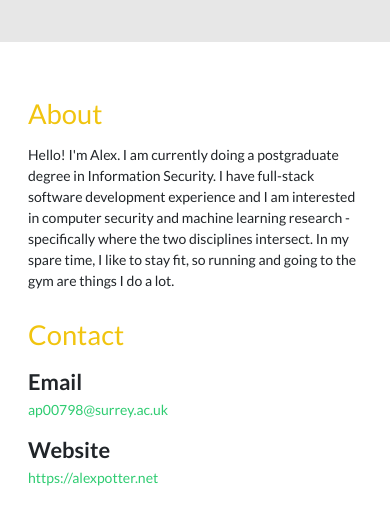
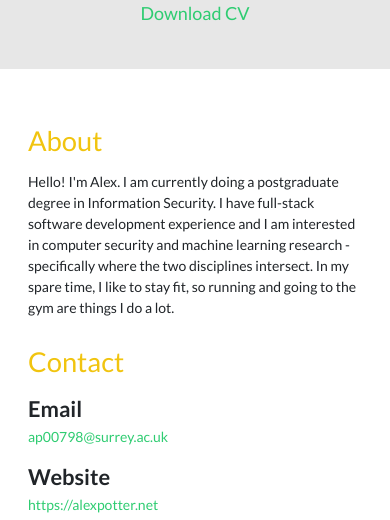
Before and after one commit to alexpotter1/alexpotter1.github.io, a Gatsby site: page / in a window 390 px wide. Shown: the part 120-640 px from the top of the page. Built offline with nearby package versions, Linux system fonts and the light colour scheme; Gatsby itself is replaced by a stand-in of ours.

Commit message:
Add link to download PDF CV form

```diff
--- a/package.json
+++ b/package.json
@@ -20,7 +20,7 @@
     "clean": "rm -r cv/out && gatsby clean",
     "develop": "gatsby develop",
     "makepdf": "bash ./update-version.sh && cd cv && hackmyresume BUILD resume.json TO out/resume.pdf -t ./compact-apotter",
-    "deploy": "yarn makepdf && gatsby build && gh-pages -d public -b deploy"
+    "deploy": "gatsby build && gh-pages -d public -b deploy"
   },
   "devDependencies": {
     "gh-pages": "^3.1.0"
--- /dev/null
+++ b/src/pages/components/DownloadCV.js
@@ -0,0 +1,10 @@
+import React from 'react';
+import cv from '../../../cv/out/resume.pdf';
+
+const DownloadCV = () => {
+    return (
+        <a className="cv-link" href={cv} download>Download CV</a>
+    )
+}
+
+export default DownloadCV;
--- a/src/pages/components/Header.js
+++ b/src/pages/components/Header.js
@@ -1,11 +1,13 @@
 import React from 'react';
 import isUndefinedOrEmpty from '../../utils/isUndefinedOrEmpty';
+import DownloadCV from './DownloadCV';
 
 const Header = (basics) => {
     return (
         <header className="masthead">
             <Me {...basics} />
             <Photo image_url={basics.image} />
+            <DownloadCV />
         </header>
     )
 }
--- a/src/pages/styles/index.css
+++ b/src/pages/styles/index.css
@@ -172,6 +172,12 @@
       border-radius: 50%;
   }
 
+  .cv-link {
+    grid-column: content;
+    font-size: large;
+    justify-self: center;
+  }
+
   .stack {
     display: grid;
     gap: 1.5em;
@@ -296,4 +302,8 @@
     .me-photo {
       display: none !important;
     }
+
+    .cv-link {
+      grid-column: main !important;
+    }
   }
```
